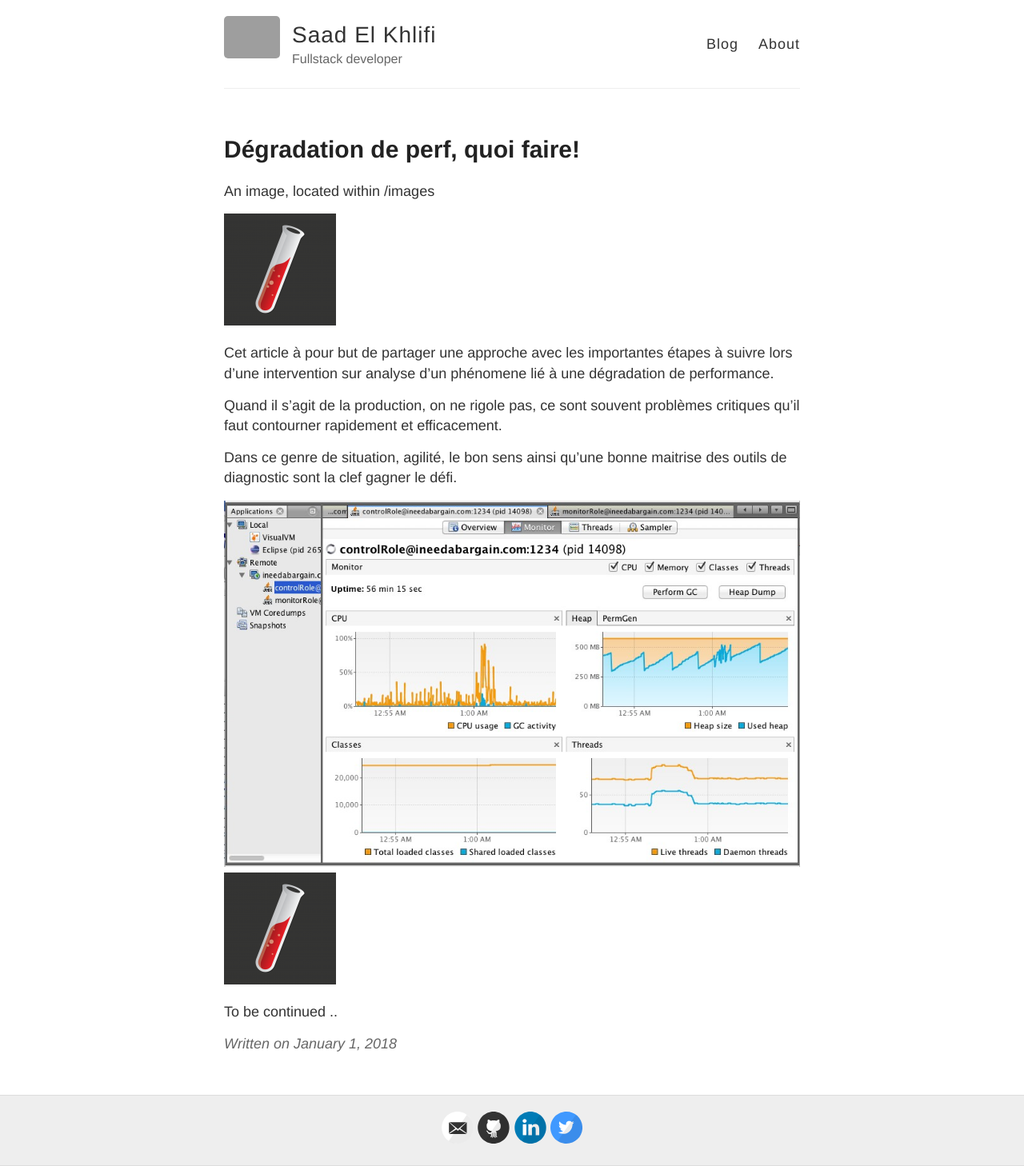
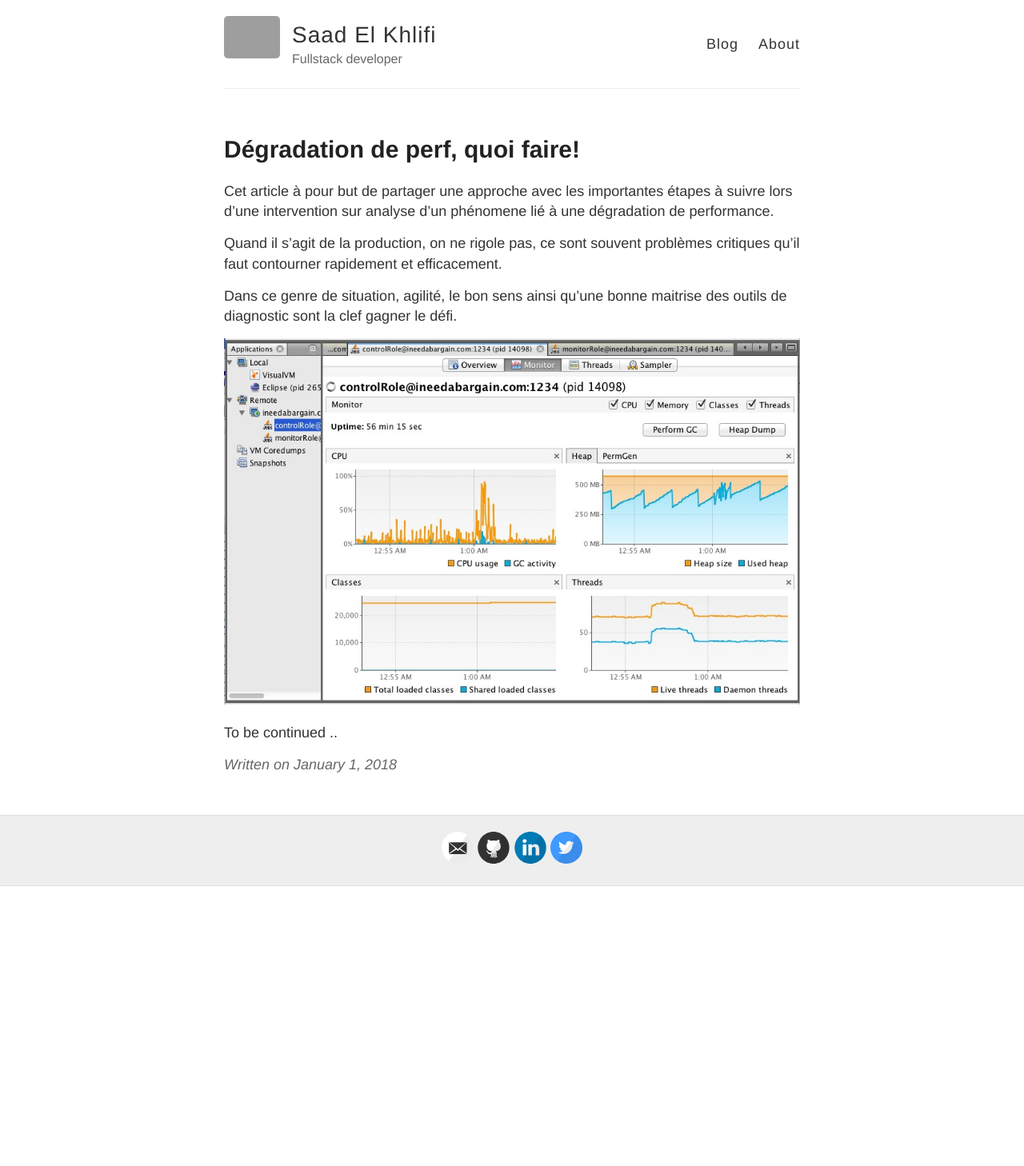
Before and after one commit to selkhlifi/selkhlifi.github.io, a Jekyll site: the page built from _posts/2018-1-1-Hello-World.md, in a window 1280 px wide. Shown: the whole page at 80% size. Built offline with Jekyll 4.4.1, drawn with Linux system fonts in a browser that asks for light colours; after the commit the page ends 1108 px from its top, so only the background shows below that; grey boxes are pictures that could not be loaded.

Commit message:
fixer l'image

```diff
--- a/_posts/2018-1-1-Hello-World.md
+++ b/_posts/2018-1-1-Hello-World.md
@@ -2,10 +2,6 @@
 layout: post
 title: Dégradation de perf, quoi faire!
 ---
-An image, located within /images
-
-![an image alt text]({{ site.baseurl }}/images/jekyll-logo.png "an image title")
-
  Cet article à pour but de partager une approche avec les importantes étapes à suivre lors d'une intervention sur analyse d'un phénomene lié à une dégradation de performance.
 
  Quand il s'agit de la production, on ne rigole pas, ce sont souvent problèmes critiques qu'il faut contourner rapidement et efficacement.
@@ -13,6 +9,5 @@ An image, located within /images
  Dans ce genre de situation, agilité, le bon sens ainsi qu'une bonne maitrise des outils de diagnostic sont la clef gagner le défi.
 
 ![an image alt text]({{ site.baseurl }}/images/visu_vm.jpeg "VisualVM")
-![an image alt text]({{ site.baseurl }}/images/jekyll-logo.png "an image title")
 
 To be continued ..
```
